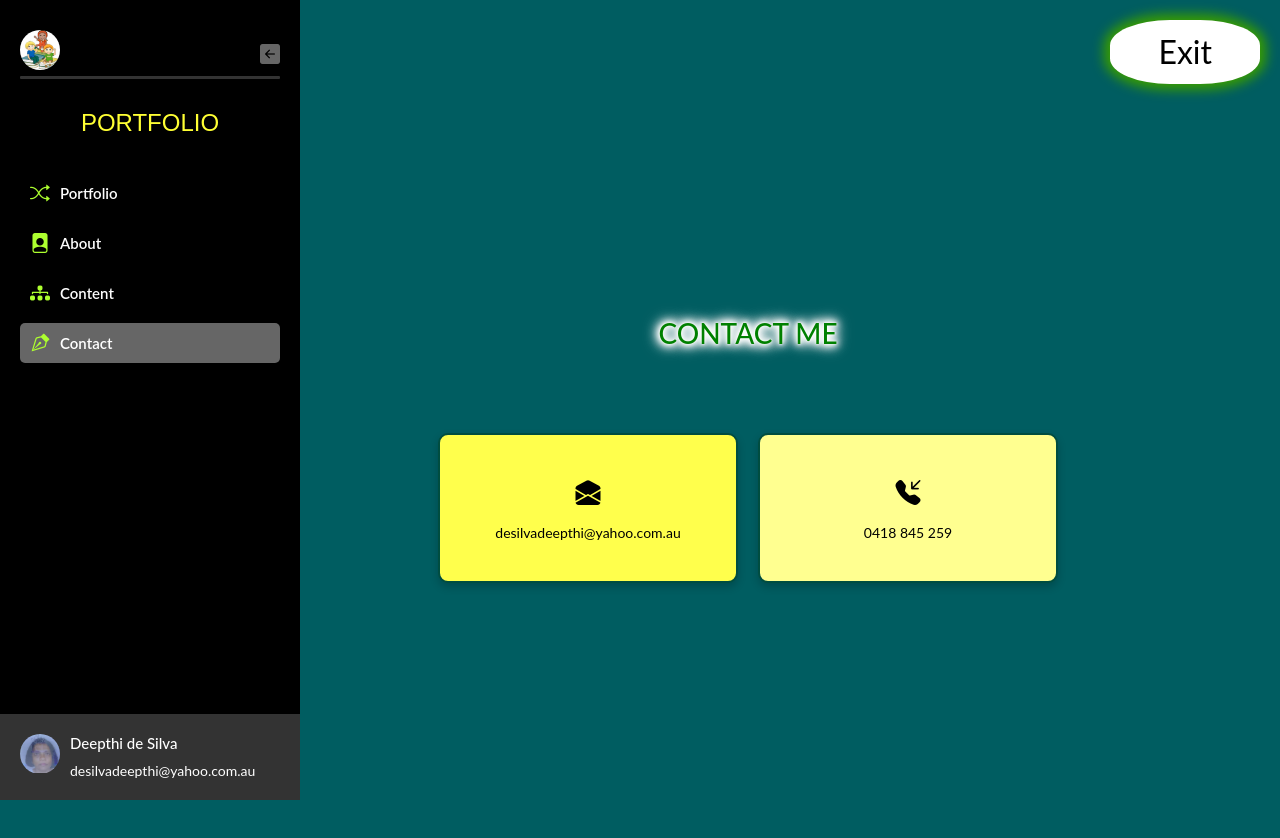
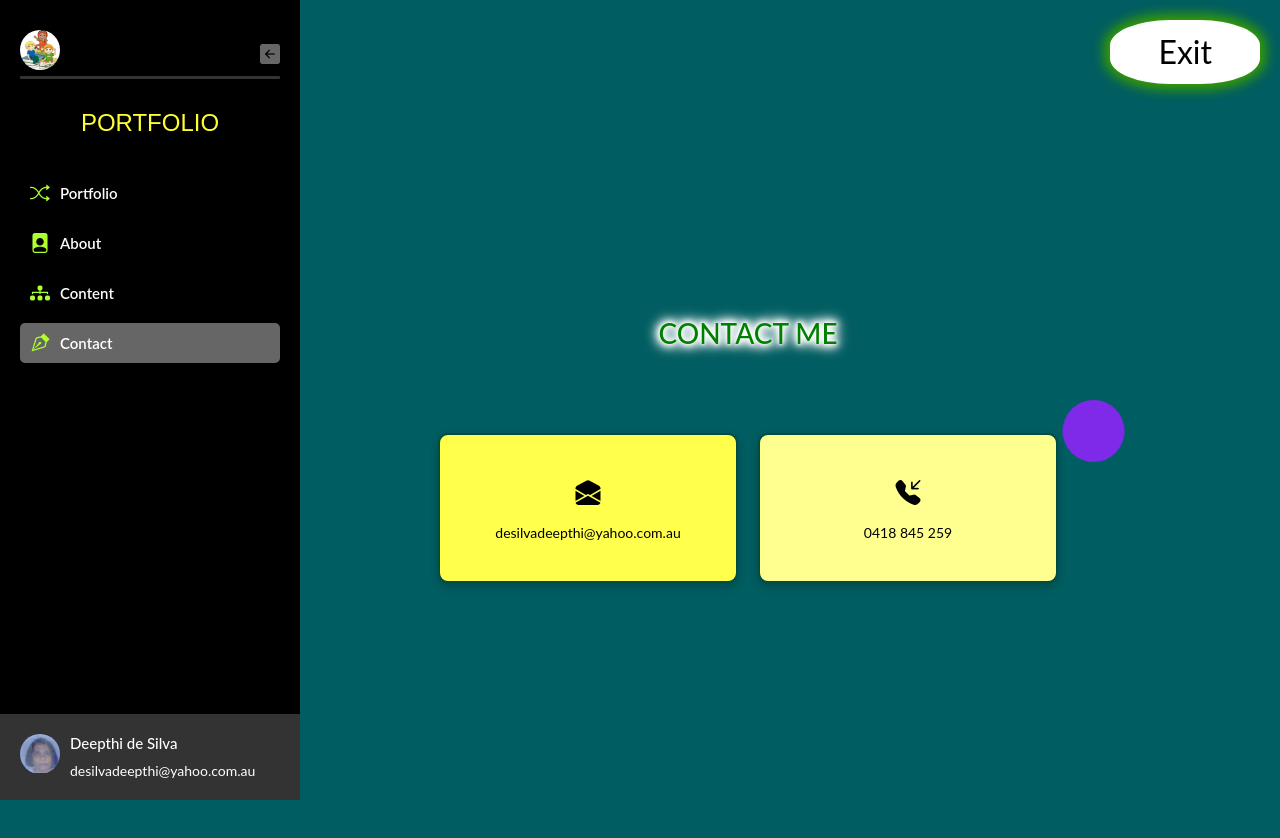
Before and after one commit to VIN-1927/deeresume, a React (Create React App) app: page /contact in a window 1280 px wide. Shown: the top 838 px of the page. Built offline with nearby package versions, Linux system fonts and the light colour scheme.

Commit message:
update Star

```diff
--- a/src/pages/Contact.jsx
+++ b/src/pages/Contact.jsx
@@ -1,6 +1,6 @@
 import React from "react";
 import "../App.css";
-
+import Star from "./Star";
 
 const Contact = () => {
   return (
@@ -26,6 +26,7 @@ const Contact = () => {
         </div>
 
      </div>
+     <Star/>
     </div>
 
   );
--- a/src/pages/styles.scss
+++ b/src/pages/styles.scss
@@ -19,24 +19,6 @@
         text-align: center; /* Center the text horizontally */
     }
 
-    // button {
-    //     position: absolute;
-    //     font-size: 2rem;
-    //     padding: 0.5rem 3rem;
-    //     background-color: #FFFFFF;
-    //     color: black;
-    //     border: none;
-    //     border-radius: 40%;
-    //     top: 20px;
-    //     right: 20px;
-    //     z-index: 1;
-    //     cursor: pointer; /* Add a pointer cursor for better UX */
-
-    //     &:hover {
-    //         outline: none;
-    //         box-shadow: 0 0 0 3px rgba(0, 123, 255, 0.5);
-    //     }
-    // }
 
     button {
         position: absolute;
@@ -55,7 +37,7 @@
 
     @keyframes glow {
         0% {
-            box-shadow: 0 0 10px 5px blue;
+            box-shadow: 0 0 10px 5px orange;
         }
         50% {
             box-shadow: 0 0 20px 10px yellow;
```
